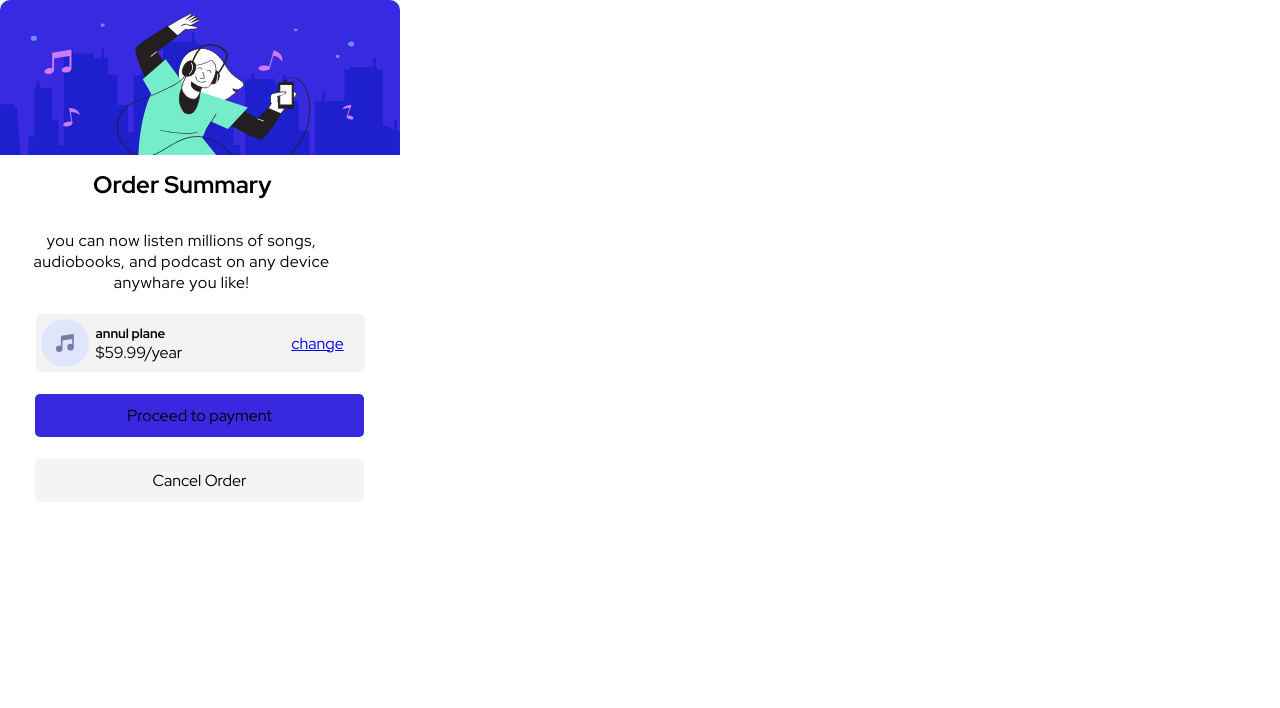
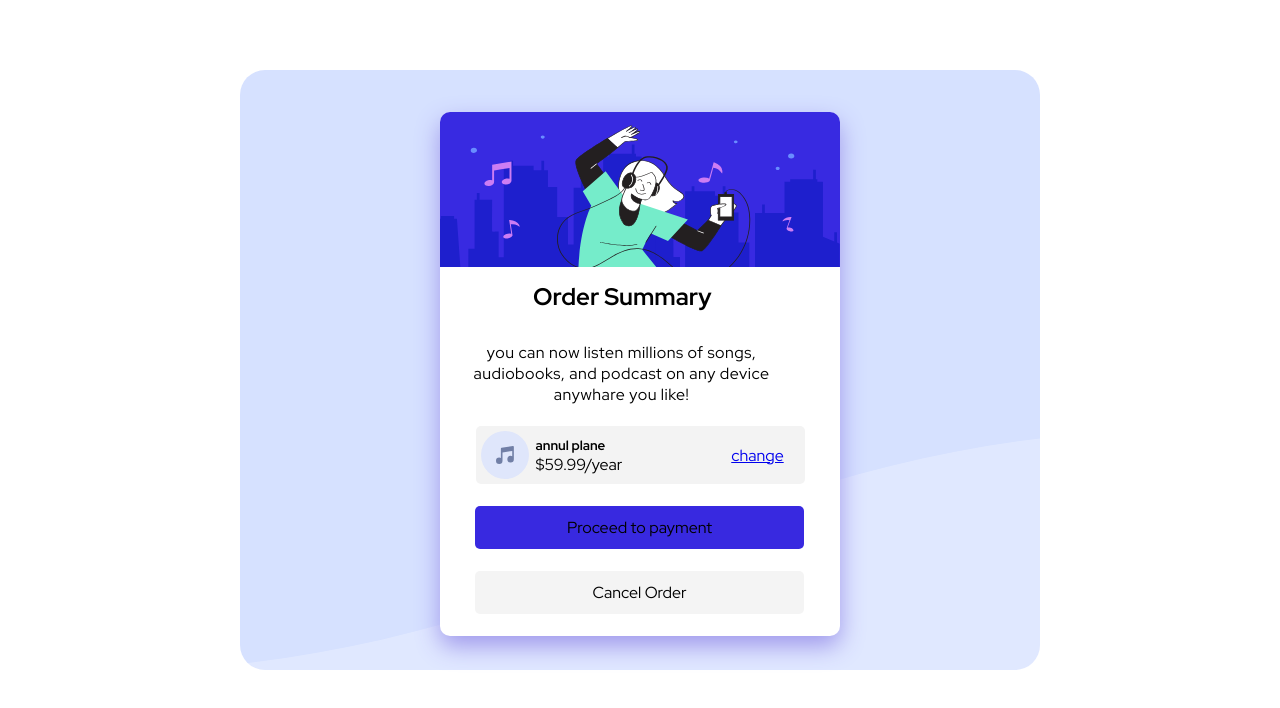
Before and after one commit to khalidumar29/card-design, a website: page index.html in a window 1280 px wide. Drawn offline with Linux system fonts and the light colour scheme.

Commit message:
complite design

```diff
--- a/scss/main.scss
+++ b/scss/main.scss
@@ -9,12 +9,29 @@
 
 //start now
 .tamplates-background {
+    width: 800px;
+    height: 600px;
+    background-image: url(../images/pattern-background-desktop.svg);
+    background-color: hsl(225, 100%, 94%);
+    background-size: 100% 100%;
+    background-position: center;
+    background-repeat: no-repeat;
+    background-size: cover;
+    border-radius: 25px;
+    margin: auto;
+    .main-tamp {
+        display: flex;
+        margin-top: 70px;
         .main-tamplates {
             width: 400px;
             overflow: hidden;
             box-shadow: #f3f3f3;
             align-items: center;
             border-radius: 10px;
+            margin: 42px 200px;
+            background-color: rgba(126, 128, 129, 0.664);
+            background-color: white;
+            box-shadow: 0px 10px 25px hsl(245, 69%, 76%);
             .tamplates-pic {
                 img {
                     height: 155px;
@@ -75,3 +92,4 @@
             }
         }
     }
+}
```
Also changed, not shown: style/style.css, 1 other file. Lines whose indentation alone changed are shown as unchanged.
